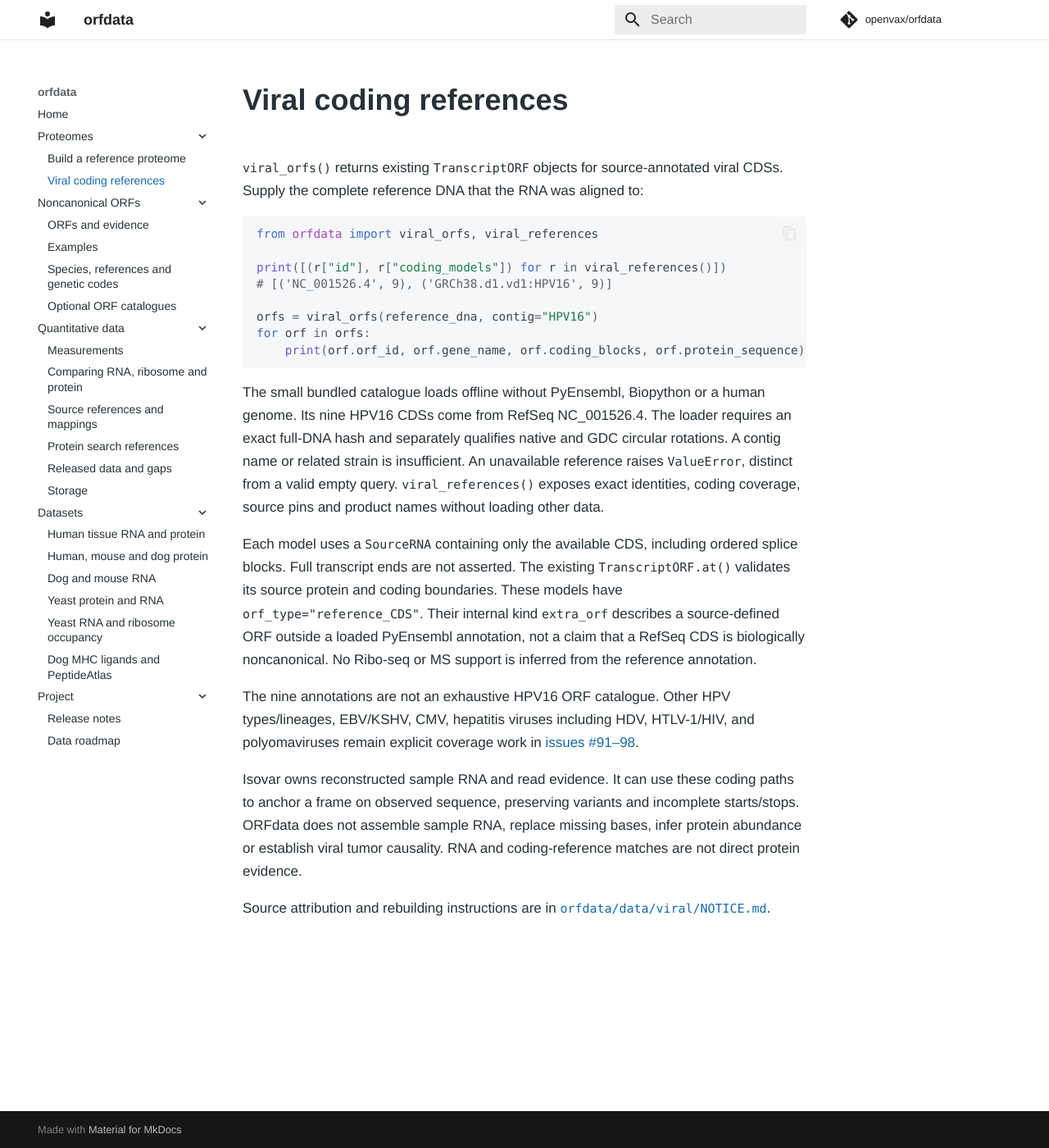
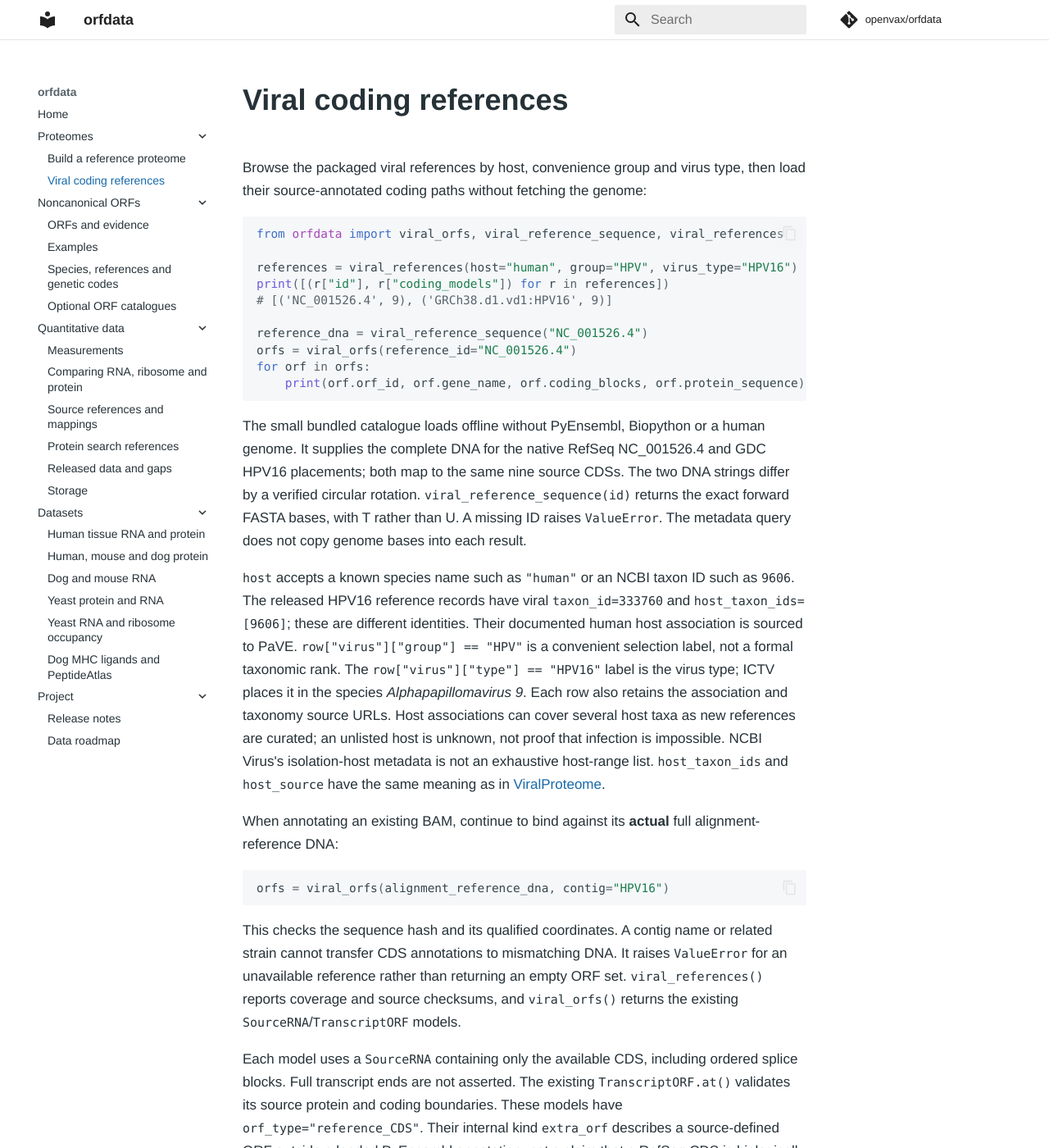
Before and after one commit to openvax/orfdata, an MkDocs documentation site: the page built from docs/viral.md, in a window 1280 px wide and 1400 px high. Shown: the whole window at 82% size. Built offline with MkDocs 1.6.1 and Material for MkDocs 9.7.7, drawn with Linux system fonts in a browser that asks for light colours; comment, search, counter and statistics services are not loaded.

Commit message:
Bundle host-filtered viral references and sequences

````diff
--- a/docs/viral.md
+++ b/docs/viral.md
@@ -1,26 +1,53 @@
 # Viral coding references
 
-`viral_orfs()` returns existing `TranscriptORF` objects for source-annotated
-viral CDSs. Supply the complete reference DNA that the RNA was aligned to:
+Browse the packaged viral references by host, convenience group and virus type,
+then load their source-annotated coding paths without fetching the genome:
 
 ```python
-from orfdata import viral_orfs, viral_references
+from orfdata import viral_orfs, viral_reference_sequence, viral_references
 
-print([(r["id"], r["coding_models"]) for r in viral_references()])
+references = viral_references(host="human", group="HPV", virus_type="HPV16")
+print([(r["id"], r["coding_models"]) for r in references])
 # [('NC_001526.4', 9), ('GRCh38.d1.vd1:HPV16', 9)]
 
-orfs = viral_orfs(reference_dna, contig="HPV16")
+reference_dna = viral_reference_sequence("NC_001526.4")
+orfs = viral_orfs(reference_id="NC_001526.4")
 for orf in orfs:
     print(orf.orf_id, orf.gene_name, orf.coding_blocks, orf.protein_sequence)
 ```
 
 The small bundled catalogue loads offline without PyEnsembl, Biopython or a
-human genome. Its nine HPV16 CDSs come from RefSeq NC_001526.4. The loader
-requires an exact full-DNA hash and separately qualifies native and GDC
-circular rotations. A contig name or related strain is insufficient.
-An unavailable reference raises `ValueError`, distinct from a valid empty query.
-`viral_references()` exposes exact identities, coding coverage, source pins
-and product names without loading other data.
+human genome. It supplies the complete DNA for the native RefSeq NC_001526.4
+and GDC HPV16 placements; both map to the same nine source CDSs. The two DNA
+strings differ by a verified circular rotation. `viral_reference_sequence(id)`
+returns the exact forward FASTA bases, with T rather than U. A missing ID raises
+`ValueError`. The metadata query does not copy genome bases into each result.
+
+`host` accepts a known species name such as `"human"` or an NCBI taxon ID such
+as `9606`. The released HPV16 reference records have viral `taxon_id=333760`
+and `host_taxon_ids=[9606]`; these are different identities. Their documented
+human host association is sourced to PaVE. `row["virus"]["group"] == "HPV"`
+is a convenient selection label, not a formal taxonomic rank. The
+`row["virus"]["type"] == "HPV16"` label is the virus
+type; ICTV places it in the species *Alphapapillomavirus 9*. Each row also
+retains the association and taxonomy source URLs. Host associations can cover
+several host taxa as new references are curated; an unlisted host is unknown,
+not proof that infection is impossible. NCBI Virus's isolation-host metadata is
+not an exhaustive host-range list. `host_taxon_ids` and `host_source` have the
+same meaning as in [ViralProteome](proteome.md#viral-proteomes).
+
+When annotating an existing BAM, continue to bind against its **actual** full
+alignment-reference DNA:
+
+```python
+orfs = viral_orfs(alignment_reference_dna, contig="HPV16")
+```
+
+This checks the sequence hash and its qualified coordinates. A contig name or
+related strain cannot transfer CDS annotations to mismatching DNA. It raises
+`ValueError` for an unavailable reference rather than returning an empty ORF
+set. `viral_references()` reports coverage and source checksums, and
+`viral_orfs()` returns the existing `SourceRNA`/`TranscriptORF` models.
 
 Each model uses a `SourceRNA` containing only the available CDS, including
 ordered splice blocks. Full transcript ends are not asserted. The existing
--- a/orfdata/__init__.py
+++ b/orfdata/__init__.py
@@ -70,10 +70,11 @@ from .rna import IRES, ProteinProduct, RNAFeature, SourceRNA, products_from_unip
 from .search_reference import SearchMembership, SearchReference, SearchReferenceSpec, SearchSequence
 from .sequence import GeneticCode, genetic_code
 from .version import __version__
-from .viral import viral_orfs, viral_references
+from .viral import viral_orfs, viral_reference_sequence, viral_references
 
 __all__ = [
     "viral_orfs",
+    "viral_reference_sequence",
     "viral_references",
     "__version__",
     "Proteome",
--- a/orfdata/version.py
+++ b/orfdata/version.py
@@ -1 +1 @@
-__version__ = "0.32.0"
+__version__ = "0.33.0"
````
Also changed, not shown: CHANGELOG.md (+12 -0 lines), README.md (+7 -3 lines), orfdata/data/viral/NOTICE.md (+11 -0 lines), 4 other files.
